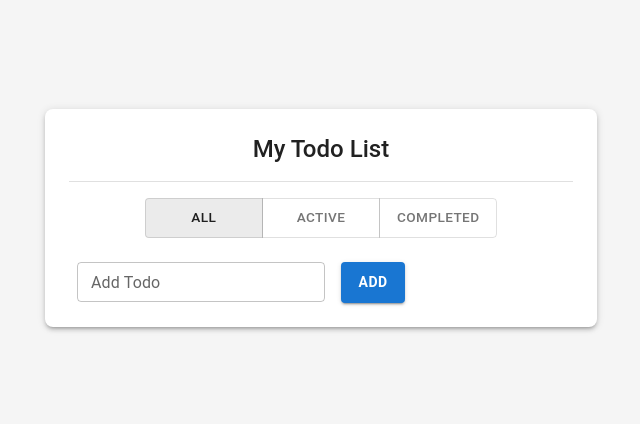
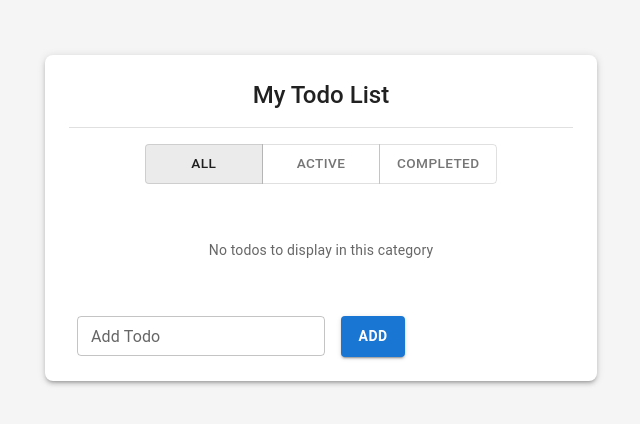
Before and after one commit to ahmadalasiri/My-first-react-project, a React (Create React App) app in the folder my-todo/: page / in a window 1280 px wide. Shown: the part 182-606 px from the top of the page, without its empty margins (319-959 px from the left). Built offline with nearby package versions, Linux system fonts and the light colour scheme.

Commit message:
Enhance TodoList component: Implement filtering functionality to display todos based on selected filter (All, Active, Completed) and update rendering logic to show a message when no todos are available in the selected category.

```diff
--- a/my-todo/src/components/TodoList.js
+++ b/my-todo/src/components/TodoList.js
@@ -33,13 +33,20 @@ export default function TodoList() {
     setNewTodo("");
   };
 
-  const todosJsx = todos.map((todo) => <Todo key={todo.id} todo={todo} />);
-
   const handleFilterChange = (event, newFilter) => {
     if (newFilter !== null) {
       setFilter(newFilter);
     }
   };
+
+  // Filter todos based on current filter
+  const filteredTodos = todos.filter((todo) => {
+    if (filter === "ALL") return true;
+    if (filter === "ACTIVE") return !todo.completed;
+    if (filter === "COMPLETED") return todo.completed;
+    return true;
+  });
+
   useEffect(() => {
     const initialTodos = JSON.parse(localStorage.getItem("todos")) || [];
     setTodos(initialTodos);
@@ -79,8 +86,8 @@ export default function TodoList() {
             <ToggleButtonGroup
               value={filter}
               exclusive
+              aria-label="todo filter"
               onChange={handleFilterChange}
-              aria-label="todo filter"
               size="small"
               sx={{
                 width: "70%",
@@ -113,7 +120,15 @@ export default function TodoList() {
           </Box>
 
           {/* Todo list */}
-          <Box sx={{ mb: 3 }}>{todosJsx}</Box>
+          <Box sx={{ mb: 3 }}>
+            {filteredTodos.length > 0 ? (
+              filteredTodos.map((todo) => <Todo key={todo.id} todo={todo} />)
+            ) : (
+              <Typography variant="body2" color="text.secondary" sx={{ py: 4 }}>
+                No todos to display in this category
+              </Typography>
+            )}
+          </Box>
 
           {/* Add todo form */}
           <Box sx={{ mt: 3, px: 1 }}>
```
